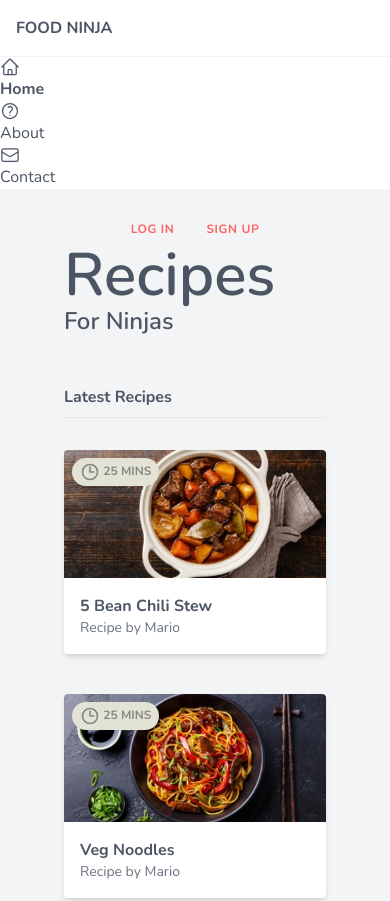
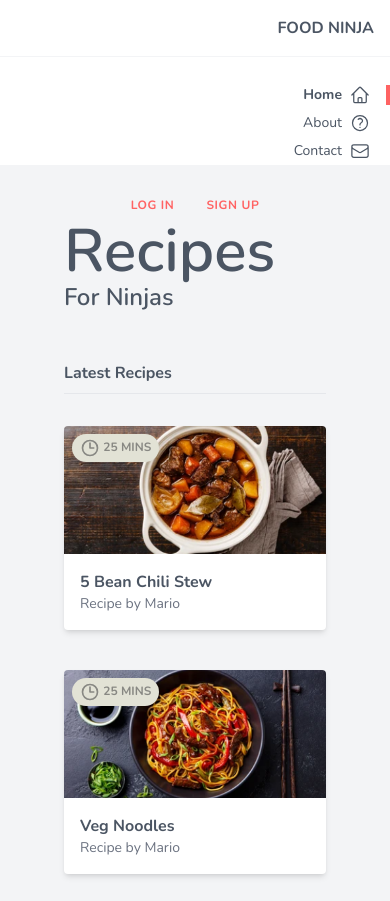
Before and after one commit to 5alafawyyy/Food-Ninja, a website: page public/index.html in a window 390 px wide. Shown: the top 901 px of the page. Drawn offline with nearby package versions, Linux system fonts and the light colour scheme.

Commit message:
Responsive Nav (part 1)

```diff
--- a/public/index.html
+++ b/public/index.html
@@ -10,45 +10,48 @@
 <body class="text-gray-600 font-body">
 
     <div class="grid md:grid-cols-3"> <!-- Content Wrapper -->
-        <div class="md:col-span-1">
-            <nav>
+        <div class="md:col-span-1 md:flex md:justify-end">
+            <nav class="text-right">
                 <div>
                     <h1 class="font-bold uppercase p-4 border-b border-gray-100 text-mammoth">
                         <a href="/" class=" hover:text-gray-700">Food Ninja</a>
                     </h1>
                 </div>
-                <ul>
-                    <li class="text-grey-700 font-bold">
-                        <a href="#">
-                            <svg class="w-5" data-slot="icon" fill="none" stroke-width="1.5" stroke="currentColor"
+                <ul class="text-sm mt-6">
+                    <li class="text-grey-700 font-bold py-1">
+                        <a href="#" class="px-4 flex justify-end border-r-4 border-primary">
+                            <span>Home</span>
+                            <svg class="w-5 ml-2" data-slot="icon" fill="none" stroke-width="1.5" stroke="currentColor"
                                 viewBox="0 0 24 24" xmlns="http://www.w3.org/2000/svg" aria-hidden="true">
                                 <path stroke-linecap="round" stroke-linejoin="round"
                                     d="m2.25 12 8.954-8.955c.44-.439 1.152-.439 1.591 0L21.75 12M4.5 9.75v10.125c0 .621.504 1.125 1.125 1.125H9.75v-4.875c0-.621.504-1.125 1.125-1.125h2.25c.621 0 1.125.504 1.125 1.125V21h4.125c.621 0 1.125-.504 1.125-1.125V9.75M8.25 21h8.25">
                                 </path>
                             </svg>
-                            <span>Home</span>
+
                         </a>
                     </li>
-                    <li>
-                        <a href="#"><svg class="w-5" data-slot="icon" fill="none" stroke-width="1.5"
-                                stroke="currentColor" viewBox="0 0 24 24" xmlns="http://www.w3.org/2000/svg"
-                                aria-hidden="true">
+                    <li class="py-1">
+                        <a href="#" class="px-4 flex justify-end border-r-4 border-white">
+                            <span>About</span>
+                            <svg class="w-5 ml-2" data-slot="icon" fill="none" stroke-width="1.5" stroke="currentColor"
+                                viewBox="0 0 24 24" xmlns="http://www.w3.org/2000/svg" aria-hidden="true">
                                 <path stroke-linecap="round" stroke-linejoin="round"
                                     d="M9.879 7.519c1.171-1.025 3.071-1.025 4.242 0 1.172 1.025 1.172 2.687 0 3.712-.203.179-.43.326-.67.442-.745.361-1.45.999-1.45 1.827v.75M21 12a9 9 0 1 1-18 0 9 9 0 0 1 18 0Zm-9 5.25h.008v.008H12v-.008Z">
                                 </path>
                             </svg>
-                            <span>About</span>
+
                         </a>
                     </li>
-                    <li>
-                        <a href="#"><svg class="w-5" data-slot="icon" fill="none" stroke-width="1.5"
-                                stroke="currentColor" viewBox="0 0 24 24" xmlns="http://www.w3.org/2000/svg"
-                                aria-hidden="true">
+                    <li class="py-1">
+                        <a href="#" class="px-4 flex justify-end border-r-4 border-white">
+                            <span>Contact</span>
+                            <svg class="w-5 ml-2" data-slot="icon" fill="none" stroke-width="1.5" stroke="currentColor"
+                                viewBox="0 0 24 24" xmlns="http://www.w3.org/2000/svg" aria-hidden="true">
                                 <path stroke-linecap="round" stroke-linejoin="round"
                                     d="M21.75 6.75v10.5a2.25 2.25 0 0 1-2.25 2.25h-15a2.25 2.25 0 0 1-2.25-2.25V6.75m19.5 0A2.25 2.25 0 0 0 19.5 4.5h-15a2.25 2.25 0 0 0-2.25 2.25m19.5 0v.243a2.25 2.25 0 0 1-1.07 1.916l-7.5 4.615a2.25 2.25 0 0 1-2.36 0L3.32 8.91a2.25 2.25 0 0 1-1.07-1.916V6.75">
                                 </path>
                             </svg>
-                            <span>Contact</span>
+
                         </a>
                     </li>
                 </ul>
```
Also changed, not shown: public/styles.css.
